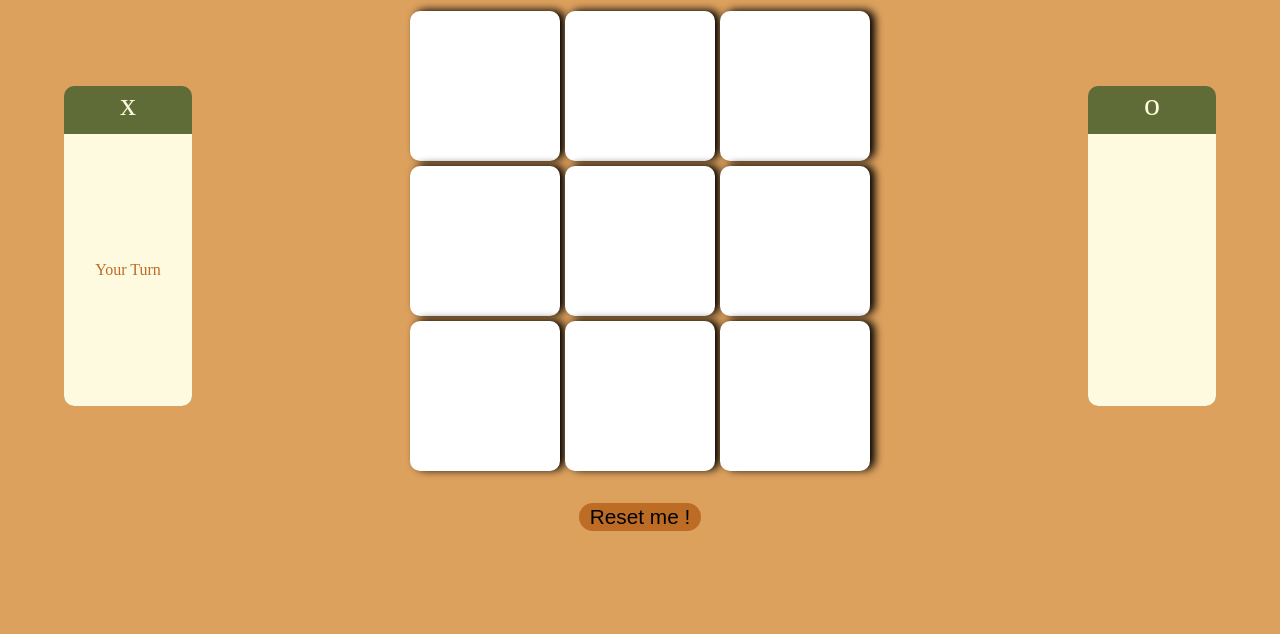
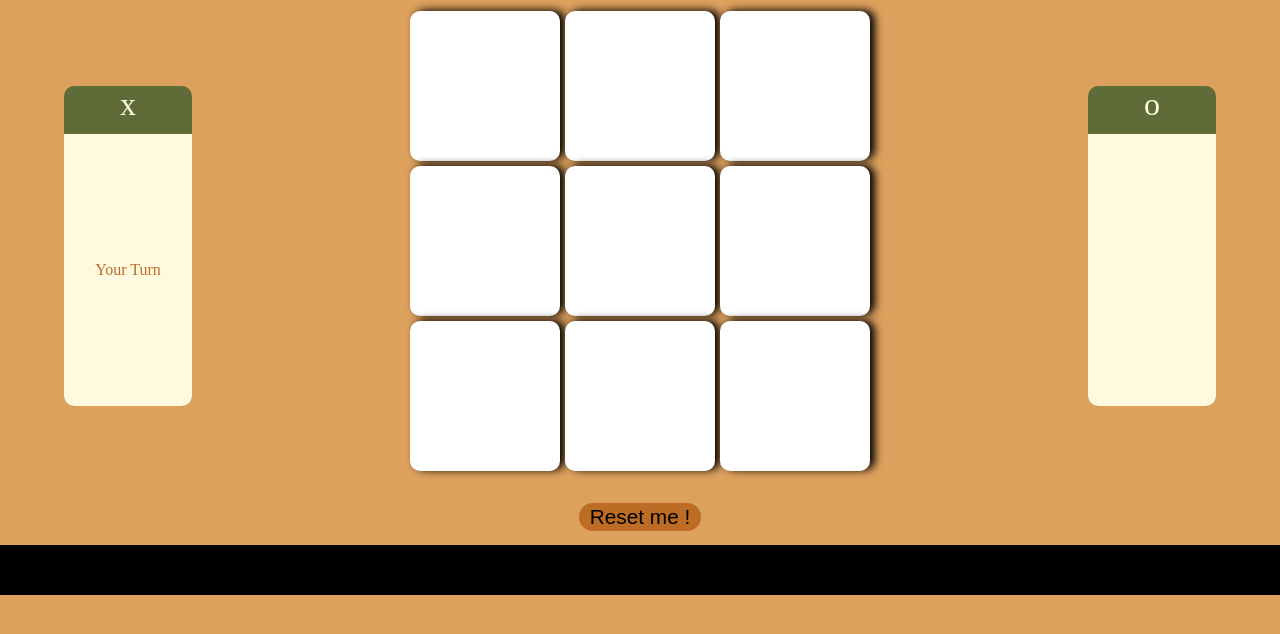
Before and after one commit to AliCodx/Tic-Tac-Toe-Game, a plain HTML site: page index.html in a window 1280 px wide. Shown: the part 74-708 px from the top of the page. Drawn offline with Linux system fonts and the light colour scheme.

Commit message:
only adding footer container with black background

```diff
--- a/index.html
+++ b/index.html
@@ -25,6 +25,9 @@
     <div class="winnerShow"></div>
     <div class="left"><div class="symbol">x</div><div class="fill" id="leftFill"></div></div>
     <div class="right"><div class="symbol">o</div><div class="fill" id="rightFill"></div></div>
+    <div class="footer">
+
+    </div>
     <script src = "script.js"></script>
 </body>
 
--- a/style.css
+++ b/style.css
@@ -94,3 +94,8 @@ h1,.reset,.winnerShow{
     border-bottom-right-radius: 10px;
     color:#BC6C25;
 }
+.footer{
+    width:100%;
+    height:50px;
+    background-color: black;;
+}
```
